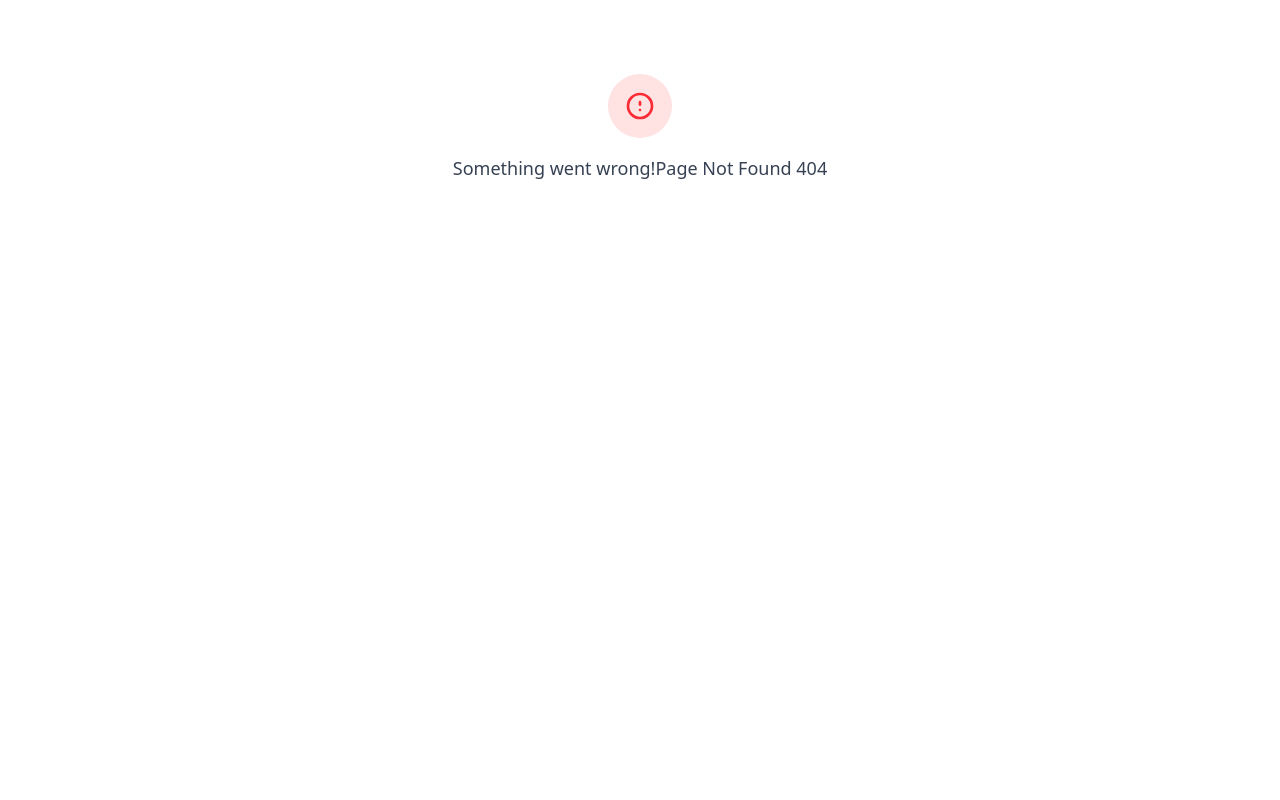
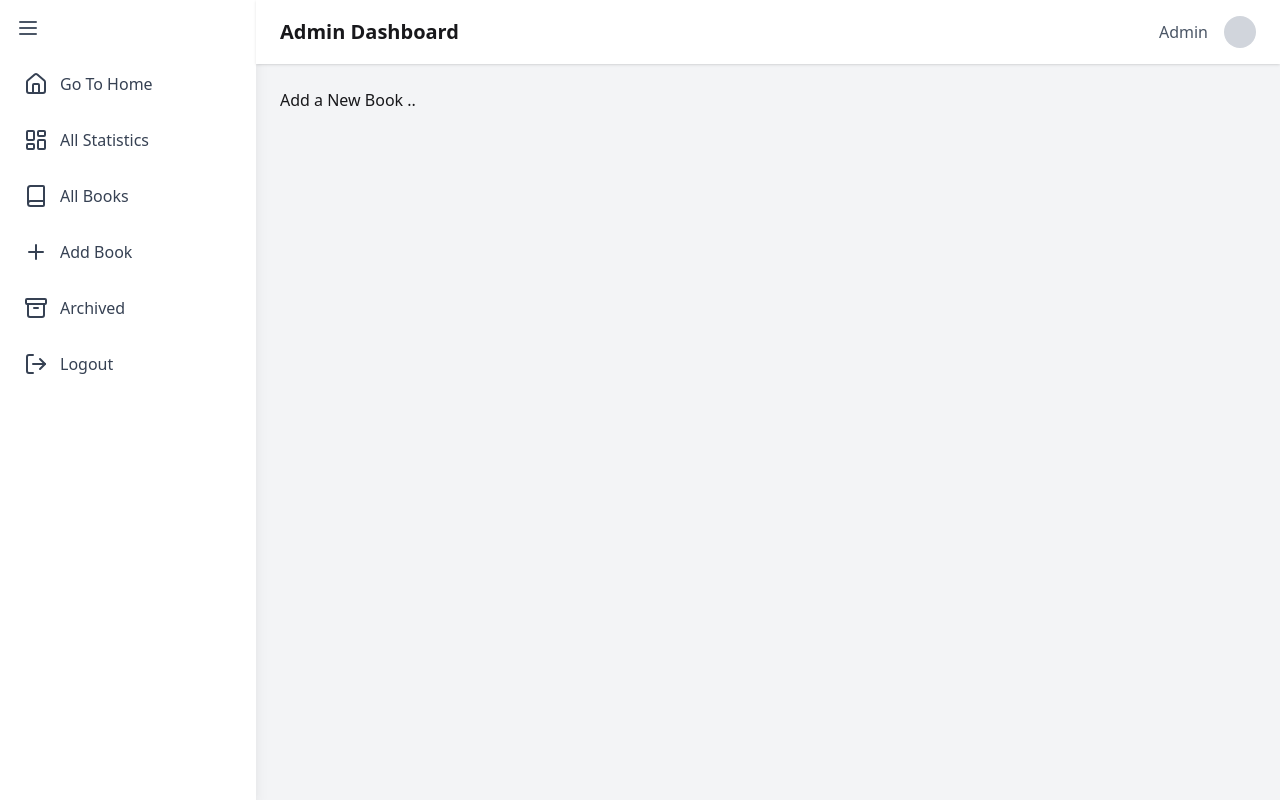
Before and after one commit to Ikram-Akbar/Boi-Bitan-client, a React (Vite) app: page /admin/add-book in a window 1280 px wide. Before the commit this address had no page. Built offline with nearby package versions, Linux system fonts and the light colour scheme.

Commit message:
feat/dashboard design

```diff
--- /dev/null
+++ b/src/Components/NavItem/NavItem.jsx
@@ -0,0 +1,13 @@
+import { Link } from "react-router-dom";
+
+export function NavItem({ to, icon, label, open }) {
+  return (
+    <Link
+      to={to}
+      className="flex items-center gap-3 p-2 rounded-md text-gray-700 hover:bg-gray-100"
+    >
+      <span className="text-xl">{icon}</span>
+      {open && <span>{label}</span>}
+    </Link>
+  );
+}
--- /dev/null
+++ b/src/Layout/Admin Dashboard/Dashboard.jsx
@@ -0,0 +1,44 @@
+import { Menu, Book, Plus, LogOut, Home, Archive,LayoutDashboard } from "lucide-react";
+import { useState } from "react";
+import {  Outlet } from "react-router-dom";
+import Header from '../../pages/Admin Dashboard/Header/Header';
+import { NavItem } from "../../Components/NavItem/NavItem";
+
+const Dashboard = () => {
+    const [sidebarOpen, setSidebarOpen] = useState(true);
+    return (
+         <div className="flex h-screen bg-gray-100">
+      {/* Sidebar */}
+      <aside className={`bg-white shadow-lg p-4 transition-all duration-300 ${sidebarOpen ? "w-64" : "w-16"} flex flex-col`}>
+        <button
+          className="mb-6 text-gray-600 hover:text-black"
+          onClick={() => setSidebarOpen(!sidebarOpen)}
+        >
+          <Menu />
+        </button>
+
+        <nav className="flex flex-col gap-4">
+          <NavItem to="/" icon={<Home />} label="Go To Home" open={sidebarOpen} />
+          <NavItem to="/admin" icon={<LayoutDashboard/>} label="All Statistics" open={sidebarOpen} />
+          <NavItem to="/admin/all-books" icon={<Book />} label="All Books" open={sidebarOpen} />
+          <NavItem to="/admin/add-book" icon={<Plus />} label="Add Book" open={sidebarOpen} />
+          <NavItem to="/admin/archived-books" icon={<Archive />} label="Archived" open={sidebarOpen} />
+          <NavItem to="/logout" icon={<LogOut />} label="Logout" open={sidebarOpen} />
+        </nav>
+      </aside>
+
+      {/* Main content */}
+      <div className="flex-1 flex flex-col">
+        {/* Header */}
+        <Header/>
+
+        {/* Page content */}
+        <main className="p-6 overflow-auto">
+          <Outlet />
+        </main>
+      </div>
+    </div>
+  );
+}
+
+export default Dashboard;
--- a/src/Layout/Main.jsx
+++ b/src/Layout/Main.jsx
@@ -1,4 +1,4 @@
-import React from "react";
+
 import Nav from "../pages/Shared Pages/Nav";
 import { Outlet } from "react-router-dom";
 import Footer from "../pages/Shared Pages/Footer";
--- a/src/Router/routes.jsx
+++ b/src/Router/routes.jsx
@@ -4,6 +4,11 @@ import Home from "../pages/Home Page/Home";
 import Error from "../pages/Not Found/Error";
 import BookById from "../Components/BookById/BookById";
 import ArchivedBookList from "../pages/ArchivedBooks/ArchivedBookList";
+import Dashboard from "../Layout/Admin Dashboard/Dashboard";
+import AllBooks from "../pages/Admin Dashboard/Books Management/Get All Books/AllBooks";
+import AddBook from "../pages/Admin Dashboard/Books Management/Add Book/AddBook";
+import Update from "../pages/Admin Dashboard/Books Management/Update Book/Update";
+import DeleteBook from "../pages/Admin Dashboard/Books Management/Delete Book/DeleteBook";
 
 export const router = createBrowserRouter([
   {
@@ -26,8 +31,33 @@ export const router = createBrowserRouter([
       },
       {
         path: "archived-books",
-        element:<ArchivedBookList />,
+        element: <ArchivedBookList />,
       },
     ],
   },
+  // Admin dashboard routing
+  {
+    path: "/admin",
+    element: <Dashboard />,
+    errorElement: <Error />,
+    children: [
+
+      {
+        path: "all-books",
+        element: <AllBooks />
+      },
+      {
+        path: "add-book",
+        element: <AddBook />
+      },
+      {
+        path: "update-book",
+        element: <Update />
+      },
+      {
+        path: "delete-book",
+        element: <DeleteBook />
+      },
+    ]
+  }
 ]);
--- /dev/null
+++ b/src/pages/Admin Dashboard/Books Management/Add Book/AddBook.jsx
@@ -0,0 +1,11 @@
+import React from 'react';
+
+const AddBook = () => {
+    return (
+        <div>
+            <h1>Add a New Book .. </h1>
+        </div>
+    );
+};
+
+export default AddBook;
--- /dev/null
+++ b/src/pages/Admin Dashboard/Books Management/Delete Book/DeleteBook.jsx
@@ -0,0 +1,11 @@
+import React from 'react';
+
+const DeleteBook = () => {
+    return (
+        <div>
+            <h1>Delete books</h1>
+        </div>
+    );
+};
+
+export default DeleteBook;
--- /dev/null
+++ b/src/pages/Admin Dashboard/Books Management/Get All Books/AllBooks.jsx
@@ -0,0 +1,11 @@
+import React from 'react';
+
+const AllBooks = () => {
+    return (
+        <div>
+            <h1>Get All book in one place.. </h1>
+        </div>
+    );
+};
+
+export default AllBooks;
--- /dev/null
+++ b/src/pages/Admin Dashboard/Books Management/Update Book/Update.jsx
@@ -0,0 +1,11 @@
+import React from 'react';
+
+const Update = () => {
+    return (
+        <div>
+            <h1>Update a book .. </h1>
+        </div>
+    );
+};
+
+export default Update;
--- /dev/null
+++ b/src/pages/Admin Dashboard/Footer/Footer.jsx
@@ -0,0 +1,11 @@
+import React from 'react';
+
+const Footer = () => {
+    return (
+        <div>
+            <h1>Footer</h1>
+        </div>
+    );
+};
+
+export default Footer;
--- /dev/null
+++ b/src/pages/Admin Dashboard/Header/Header.jsx
@@ -0,0 +1,16 @@
+import React from "react";
+
+const Header = () => {
+  return (
+    <header className="bg-white shadow px-6 py-4 flex justify-between items-center">
+      <h1 className="text-xl font-semibold">Admin Dashboard</h1>
+      <div className="flex items-center gap-4">
+        <span className="text-gray-600">Admin</span>
+        {/* You can replace this with a profile picture */}
+        <div className="w-8 h-8 rounded-full bg-gray-300" />
+      </div>
+    </header>
+  );
+};
+
+export default Header;
```
